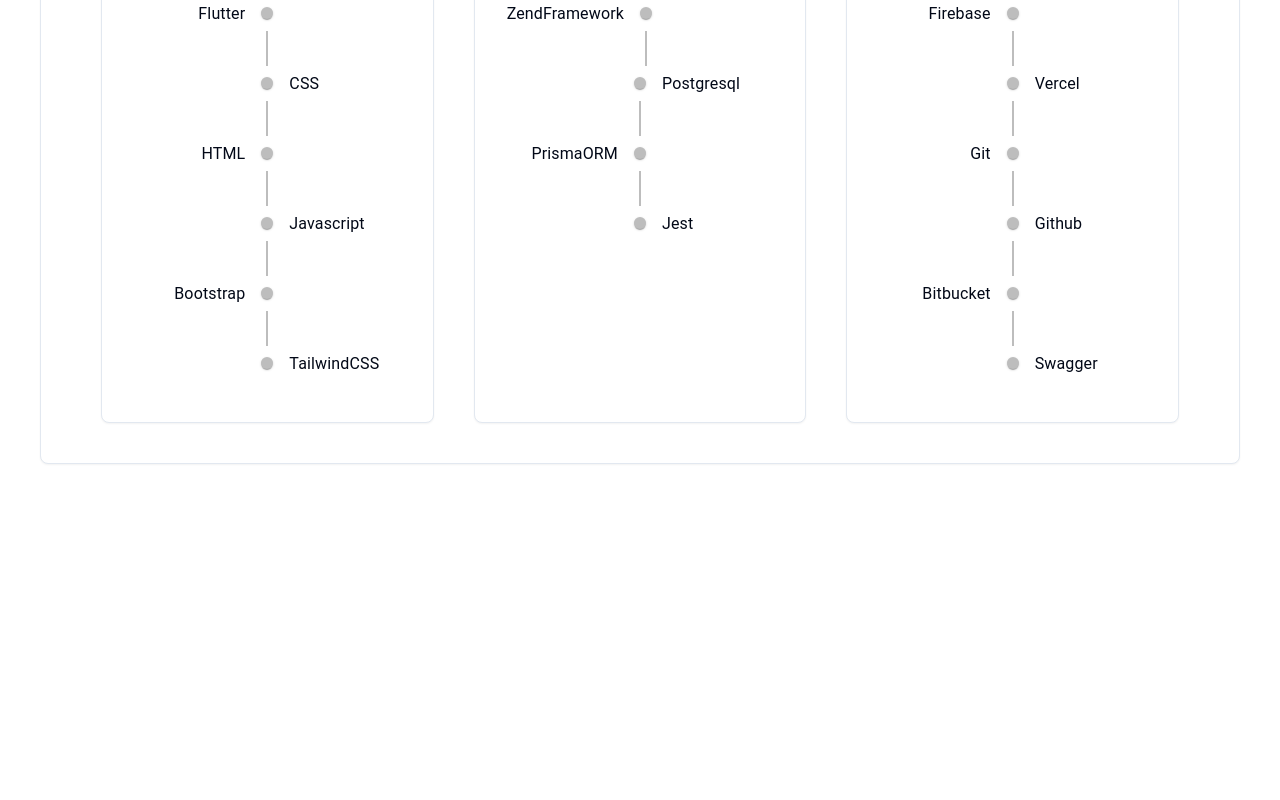
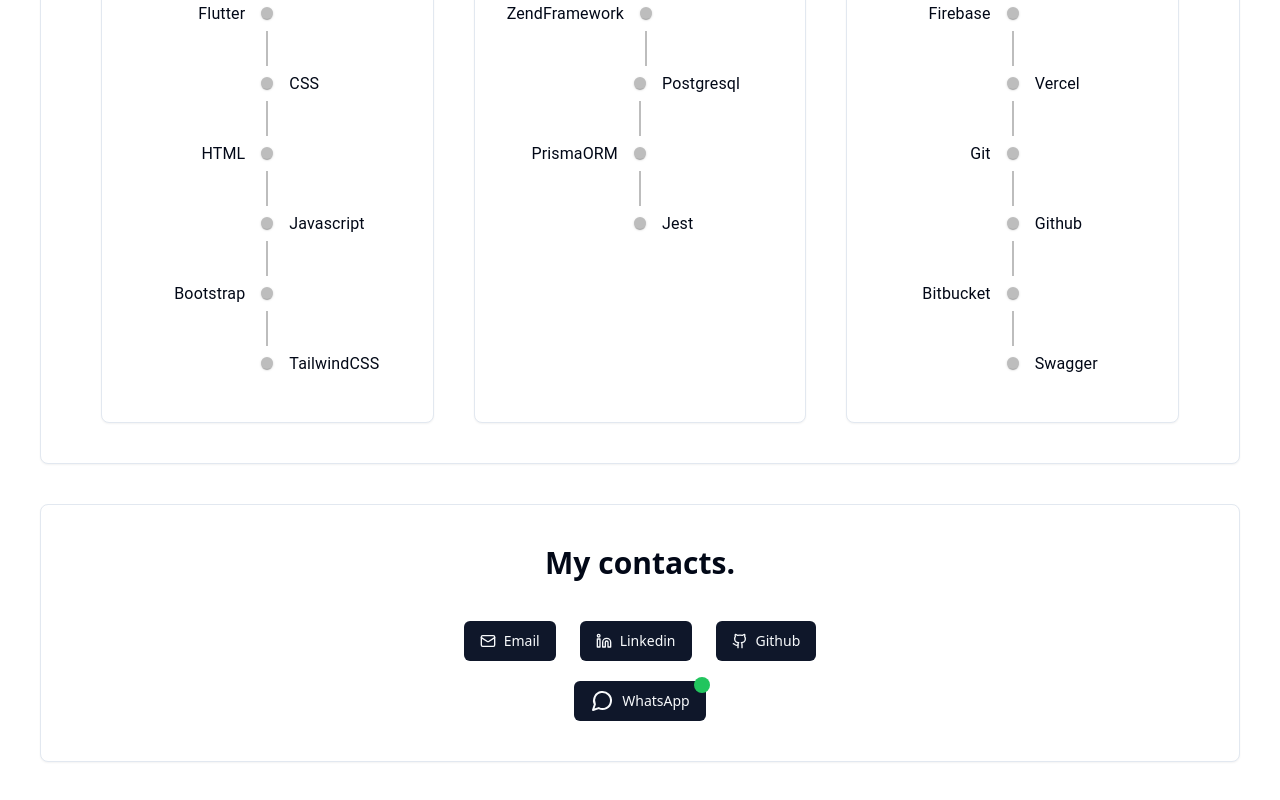
Before and after one commit to allan-batista-dev/allan-dev-portfolio, a Next.js app: page / in a window 1280 px wide. Shown: the part 2060-2860 px from the top of the page. Before the commit the page ends 2604 px from the top, so only its background shows below. Built offline with nearby package versions, Linux system fonts and the light colour scheme.

Commit message:
new function

```diff
--- a/package.json
+++ b/package.json
@@ -17,6 +17,7 @@
     "@mui/styled-engine-sc": "^5.14.6",
     "@radix-ui/react-avatar": "^1.0.3",
     "@radix-ui/react-dropdown-menu": "^2.0.5",
+    "@radix-ui/react-label": "^2.0.2",
     "@radix-ui/react-slot": "^1.0.2",
     "@types/node": "20.5.6",
     "@types/react": "18.2.21",
--- a/src/app/page.tsx
+++ b/src/app/page.tsx
@@ -25,6 +25,7 @@
 
 import nestjs from '../../public/icons/nestjs.svg'
 import { Divider } from "@mui/material";
+import MyContacts from "@/components/ui/my-contacts";
 
 const front = [
   {
@@ -237,6 +238,11 @@
             </div>
           </Card>
         </section>
+        <section id="#mycontacts">
+          <Card className="p-10">
+            <MyContacts/>
+          </Card>
+        </section>
       </main>
     </>
   )
--- /dev/null
+++ b/src/components/ui/label.tsx
@@ -0,0 +1,26 @@
+"use client"
+
+import * as React from "react"
+import * as LabelPrimitive from "@radix-ui/react-label"
+import { cva, type VariantProps } from "class-variance-authority"
+
+import { cn } from "@/lib/utils"
+
+const labelVariants = cva(
+  "text-sm font-medium leading-none peer-disabled:cursor-not-allowed peer-disabled:opacity-70"
+)
+
+const Label = React.forwardRef<
+  React.ElementRef<typeof LabelPrimitive.Root>,
+  React.ComponentPropsWithoutRef<typeof LabelPrimitive.Root> &
+    VariantProps<typeof labelVariants>
+>(({ className, ...props }, ref) => (
+  <LabelPrimitive.Root
+    ref={ref}
+    className={cn(labelVariants(), className)}
+    {...props}
+  />
+))
+Label.displayName = LabelPrimitive.Root.displayName
+
+export { Label }
--- /dev/null
+++ b/src/components/ui/my-contacts.tsx
@@ -0,0 +1,119 @@
+"use client";
+
+import { useState } from "react";
+import { Button } from "./button";
+import { Mail, Linkedin, Github, MessageCircle, Send, Laugh, HeartHandshake } from "lucide-react";
+import { Label } from "@/components/ui/label"
+import { Textarea } from "@/components/ui/textarea"
+
+export default function MyContacts() {
+    let [message, setMessage] = useState('');
+    const myContact = '44999692039'
+    const [showTextArea, setShowTextArea] = useState(false);
+
+    const showTextMsg = () => {
+        setShowTextArea(true);
+    };
+
+    const iLovePortfolio = () => {
+        const DefaultMsg = `Hi Allan, I loved your portfolio, can we talk?`;
+        setMessage(DefaultMsg);
+    }
+
+    const nicePortfolio = () => {
+        const DefaultMsg = `Wow, nice portfolio, shall we talk?`;
+        setMessage(DefaultMsg);
+    }
+
+    const openLinkedin = () => {
+        const link = 'https://www.linkedin.com/in/allan-batista-15bb8a165/'
+        window.open(link);
+    }
+
+    const openEmail = () => {
+        const email = 'allanbatistadev@gmail.com';
+        window.location.href = `mailto:${email}`;
+    }
+
+    const openGithub = () => {
+        const link = 'https://github.com/allan-batista-dev'
+        window.open(link);
+    }
+
+    const handleSendMessage = () => {
+        const contactPhoneFormatted = myContact.replace(/[^0-9]/g, '');
+        const whatsappLink = `https://wa.me/${contactPhoneFormatted}?text=${encodeURIComponent(message)}`;
+        window.open(whatsappLink);
+    };
+
+    return (
+        <>
+            <h2 className="text-center mb-10 text-3xl font-extrabold">
+                My contacts.
+            </h2>
+            <div className="flex items-center justify-center gap-6">
+                <div>
+                    <Button onClick={openEmail}>
+                        <Mail className="mr-2 h-4 w-4" /> Email
+                    </Button>
+                </div>
+                <div>
+                    <Button onClick={openLinkedin}>
+                        <Linkedin className="mr-2 h-4 w-4" /> Linkedin
+                    </Button>
+                </div>
+                <div>
+                    <Button onClick={openGithub}>
+                        <Github className="mr-2 h-4 w-4" /> Github
+                    </Button>
+                </div>
+            </div>
+            <div className="flex items-center justify-center mt-5">
+                <div className="relative group">
+                    <Button onClick={showTextMsg} className="relative z-10">
+                        <MessageCircle className="mr-2 h-6 w-6" /> WhatsApp
+                    </Button>
+                    <span className="absolute -top-1 z-10 -right-1 animate-ping inline-flex h-4 w-4 rounded-full bg-green-400 opacity-75"></span>
+                    <span className="absolute -top-1 z-10 -right-1 inline-flex h-4 w-4 rounded-full bg-green-500"></span>
+                </div>
+            </div>
+            {
+                showTextArea && (
+                    <div className="mt-10">
+                        <p className="text-sm text-muted-foreground">
+                            Choose a custom message or write it yourself
+                        </p>
+                        <div className="flex items-center justify-center md:justify-start gap-4 my-3">
+                            <div>
+                                <Button onClick={iLovePortfolio} className="relative z-10">
+                                    <Laugh className="mr-2 h-6 w-6" /> Hi Allan!
+                                </Button>
+                            </div>
+                            <div>
+                                <Button onClick={nicePortfolio} className="relative z-10">
+                                    <HeartHandshake className="mr-2 h-6 w-6" /> Wow Allan!
+                                </Button>
+                            </div>
+                        </div>
+                        <Textarea
+                            placeholder="Write your message"
+                            value={message}
+                        />
+                        <div className="flex items-center justify-between mt-3">
+                            <div>
+                                <p className="text-sm text-muted-foreground">
+                                    I will reply as soon as possible.
+                                </p>
+                            </div>
+                            <div>
+                                <Button onClick={handleSendMessage} className="relative z-10">
+                                    <Send className="mr-2 h-6 w-6" /> Send
+                                </Button>
+                            </div>
+                        </div>
+                    </div>
+                )
+            }
+        </>
+    )
+}
--- /dev/null
+++ b/src/components/ui/textarea.tsx
@@ -0,0 +1,24 @@
+import * as React from "react"
+
+import { cn } from "@/lib/utils"
+
+export interface TextareaProps
+  extends React.TextareaHTMLAttributes<HTMLTextAreaElement> {}
+
+const Textarea = React.forwardRef<HTMLTextAreaElement, TextareaProps>(
+  ({ className, ...props }, ref) => {
+    return (
+      <textarea
+        className={cn(
+          "flex min-h-[80px] w-full rounded-md border border-input bg-background px-3 py-2 text-sm ring-offset-background placeholder:text-muted-foreground focus-visible:outline-none focus-visible:ring-2 focus-visible:ring-ring focus-visible:ring-offset-2 disabled:cursor-not-allowed disabled:opacity-50",
+          className
+        )}
+        ref={ref}
+        {...props}
+      />
+    )
+  }
+)
+Textarea.displayName = "Textarea"
+
+export { Textarea }
```
Also changed, not shown: 1 other file (tests, documents, lock files or other folders).
